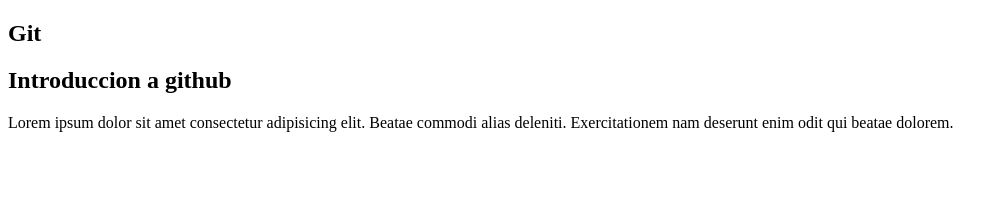
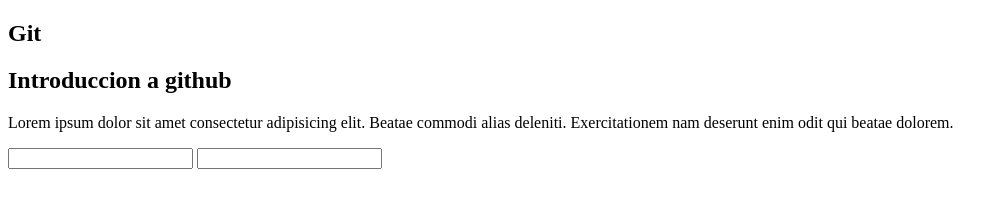
Before and after one commit to OsitoDobbie10/Pruba_GIT, a plain HTML site: page index.html in a window 1280 px wide. Shown: the whole page, without its empty margins (0-1008 px from the left). Drawn offline with Linux system fonts and the light colour scheme.

Commit message:
se agrego un formulario

```diff
--- a/index.html
+++ b/index.html
@@ -18,6 +18,10 @@
             </article>
         </div>
     </section>
+    <form action="#" id="forma">
+        <input type="text" name="pregunta" id="texto">
+        <input type="datetime" name="fecha" id="datetime">
+    </form>
 
 
 
```
